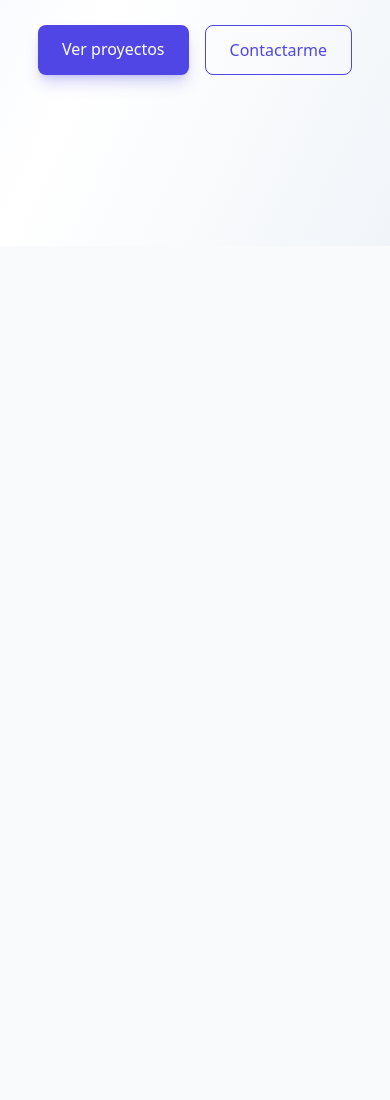
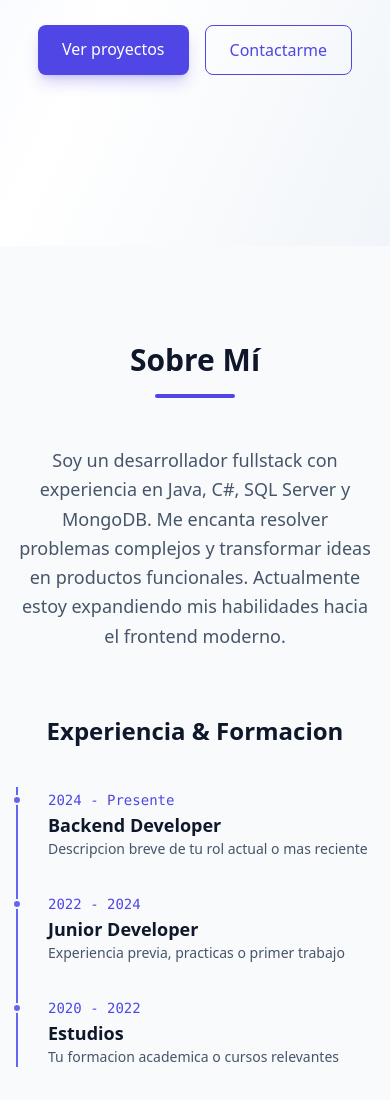
Before and after one commit to Martindelucca/portfolio, a plain HTML site: page index.html in a window 390 px wide. Shown: the part 598-1698 px from the top of the page. Before the commit the page ends 844 px from the top, so only its background shows below. Drawn offline with nearby package versions, Linux system fonts and the light colour scheme.

Commit message:
feat: add about section with responsive timeline

```diff
--- a/css/style.css
+++ b/css/style.css
@@ -17,3 +17,45 @@
 #mobile-menu:not(.hidden) {
   display: block;
 }
+
+/* --- Timeline --- */
+.timeline {
+  position: relative;
+}
+
+.timeline::before {
+  content: '';
+  position: absolute;
+  left: 0;
+  top: 0;
+  bottom: 0;
+  width: 2px;
+  background: #6366f1;
+}
+
+.timeline-item::before {
+  content: '';
+  position: absolute;
+  left: -4px;
+  top: 8px;
+  width: 10px;
+  height: 10px;
+  border-radius: 50%;
+  background: #6366f1;
+  border: 2px solid #f8fafc;
+}
+
+.dark .timeline-item::before {
+  border-color: #0f172a;
+}
+
+@media (min-width: 768px) {
+  .timeline::before {
+    left: 50%;
+    transform: translateX(-50%);
+  }
+  .timeline-item::before {
+    left: 50%;
+    transform: translateX(-50%);
+  }
+}
--- a/index.html
+++ b/index.html
@@ -85,6 +85,47 @@
   </div>
 </section>
 
+<section id="sobre-mi" class="py-24 px-4 reveal">
+  <div class="max-w-4xl mx-auto">
+    <h2 class="text-3xl md:text-4xl font-bold text-center mb-4">Sobre Mí</h2>
+    <div class="w-20 h-1 bg-indigo-600 dark:bg-indigo-400 mx-auto mb-12 rounded-full"></div>
+
+    <p class="text-lg text-slate-600 dark:text-slate-300 max-w-2xl mx-auto text-center mb-16 leading-relaxed">
+      Soy un desarrollador fullstack con experiencia en Java, C#, SQL Server y MongoDB.
+      Me encanta resolver problemas complejos y transformar ideas en productos funcionales.
+      Actualmente estoy expandiendo mis habilidades hacia el frontend moderno.
+    </p>
+
+    <h3 class="text-2xl font-bold text-center mb-10">Experiencia & Formacion</h3>
+    <div class="timeline space-y-8">
+      <div class="timeline-item relative pl-8 md:pl-0 md:grid md:grid-cols-2 md:gap-8">
+        <div class="timeline-content md:text-right md:pr-8">
+          <span class="text-sm text-indigo-600 dark:text-indigo-400 font-mono">2024 - Presente</span>
+          <h4 class="font-bold text-lg">Backend Developer</h4>
+          <p class="text-slate-600 dark:text-slate-400 text-sm">Descripcion breve de tu rol actual o mas reciente</p>
+        </div>
+        <div class="hidden md:block"></div>
+      </div>
+      <div class="timeline-item relative pl-8 md:pl-0 md:grid md:grid-cols-2 md:gap-8">
+        <div class="hidden md:block"></div>
+        <div class="timeline-content md:pl-8">
+          <span class="text-sm text-indigo-600 dark:text-indigo-400 font-mono">2022 - 2024</span>
+          <h4 class="font-bold text-lg">Junior Developer</h4>
+          <p class="text-slate-600 dark:text-slate-400 text-sm">Experiencia previa, practicas o primer trabajo</p>
+        </div>
+      </div>
+      <div class="timeline-item relative pl-8 md:pl-0 md:grid md:grid-cols-2 md:gap-8">
+        <div class="timeline-content md:text-right md:pr-8">
+          <span class="text-sm text-indigo-600 dark:text-indigo-400 font-mono">2020 - 2022</span>
+          <h4 class="font-bold text-lg">Estudios</h4>
+          <p class="text-slate-600 dark:text-slate-400 text-sm">Tu formacion academica o cursos relevantes</p>
+        </div>
+        <div class="hidden md:block"></div>
+      </div>
+    </div>
+  </div>
+</section>
+
   <script src="js/main.js"></script>
 </body>
 </html>
```
